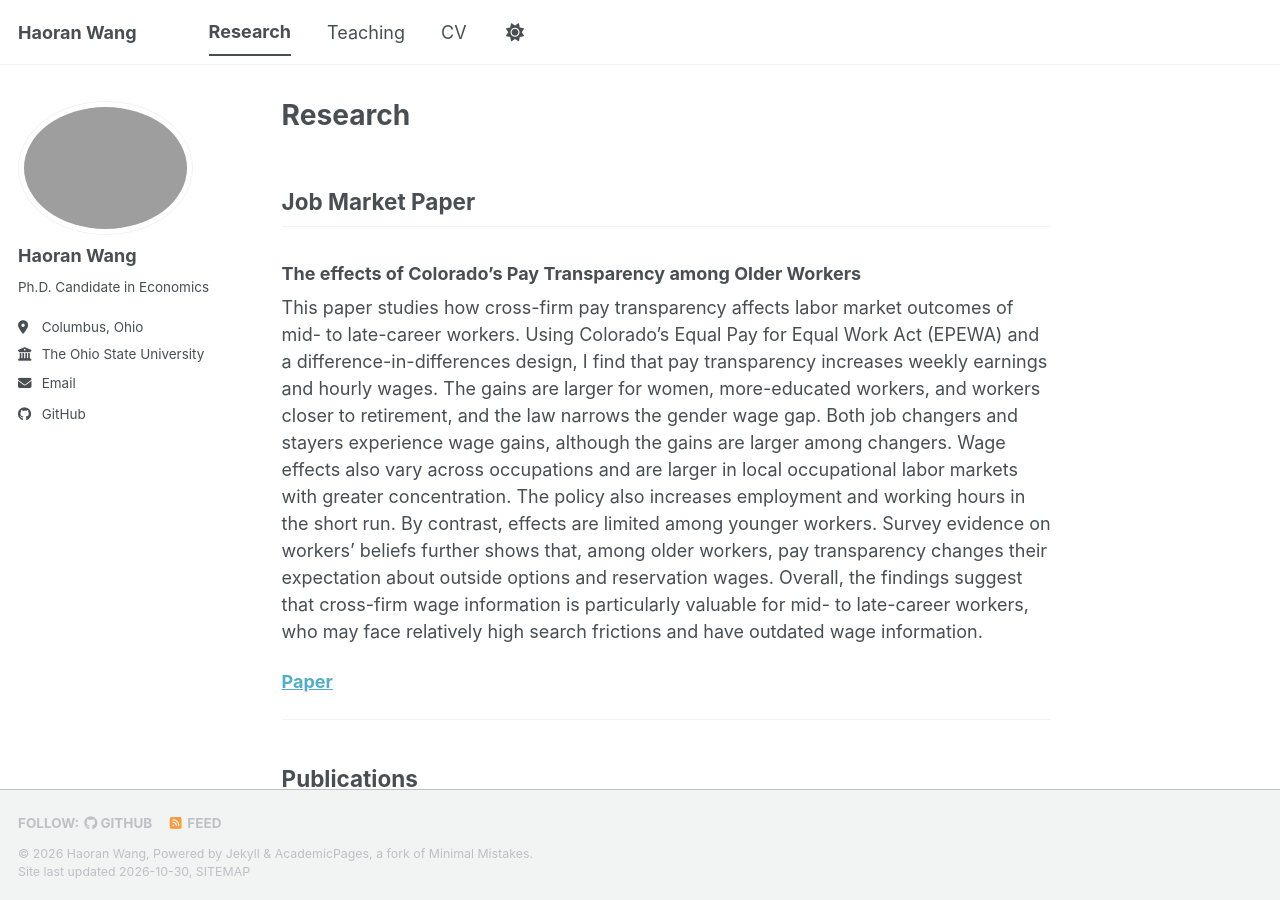
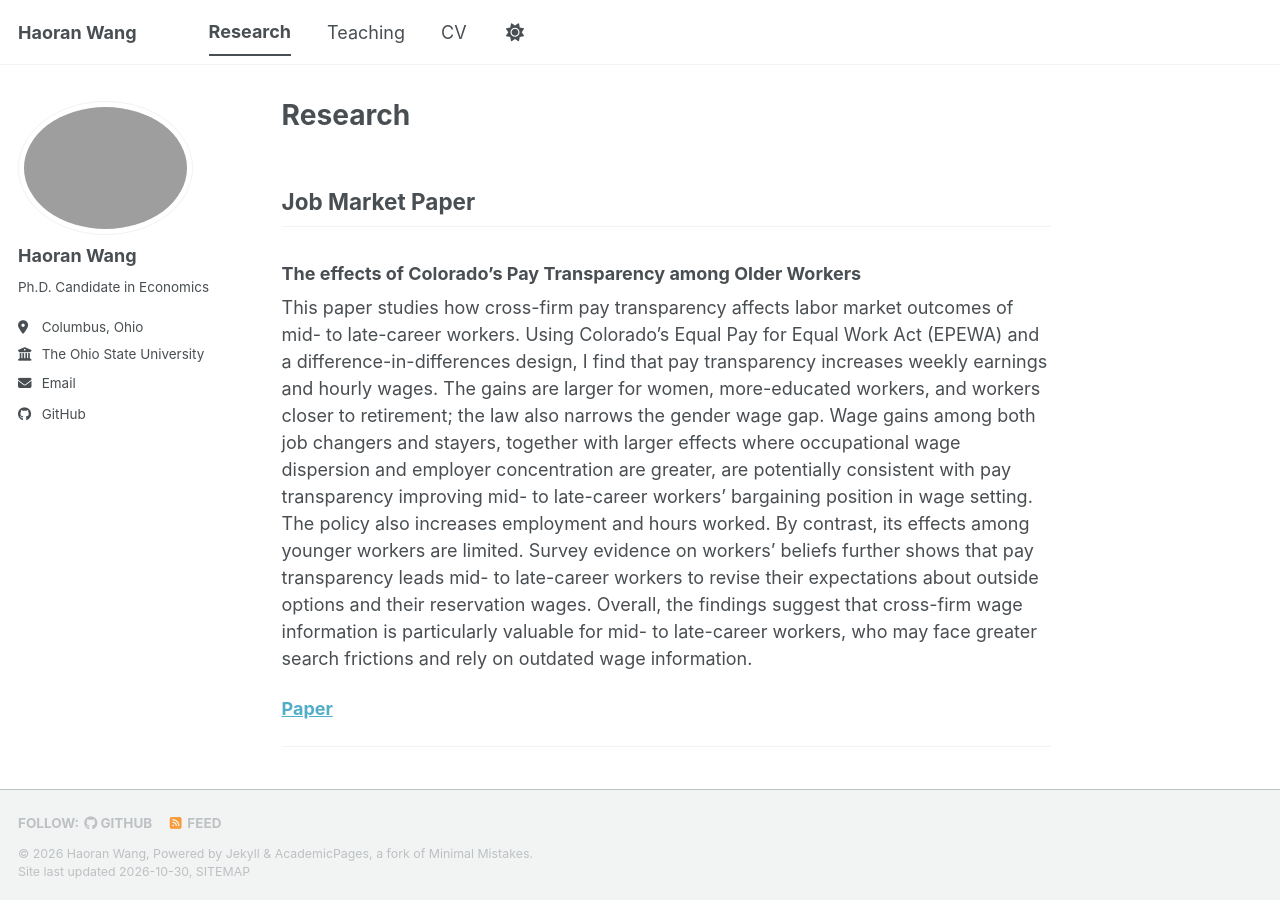
Before and after one commit to hwang853/hwang853.github.io, a Jekyll site: the page built from _pages/research.md, in a window 1280 px wide and 900 px high. Built offline with Jekyll 4.4.1, drawn with Linux system fonts in a browser that asks for light colours; a style sheet for code colours, icons or effects is not loaded.

Commit message:
Update research.md

```diff
--- a/_pages/research.md
+++ b/_pages/research.md
@@ -8,7 +8,7 @@ author_profile: true
 
 ### The effects of Colorado's Pay Transparency among Older Workers
 
-This paper studies how cross-firm pay transparency affects labor market outcomes of mid- to late-career workers. Using Colorado's Equal Pay for Equal Work Act (EPEWA) and a difference-in-differences design, I find that pay transparency increases weekly earnings and hourly wages. The gains are larger for women, more-educated workers, and workers closer to retirement, and the law narrows the gender wage gap. Both job changers and stayers experience wage gains, although the gains are larger among changers. Wage effects also vary across occupations and are larger in local occupational labor markets with greater concentration. The policy also increases employment and working hours in the short run. By contrast, effects are limited among younger workers. Survey evidence on workers' beliefs further shows that, among older workers, pay transparency changes their expectation about outside options and reservation wages. Overall, the findings suggest that cross-firm wage information is particularly valuable for mid- to late-career workers, who may face relatively high search frictions and have outdated wage information.
+This paper studies how cross-firm pay transparency affects labor market outcomes of mid- to late-career workers. Using Colorado's Equal Pay for Equal Work Act (EPEWA) and a difference-in-differences design, I find that pay transparency increases weekly earnings and hourly wages. The gains are larger for women, more-educated workers, and workers closer to retirement; the law also narrows the gender wage gap. Wage gains among both job changers and stayers, together with larger effects where occupational wage dispersion and employer concentration are greater, are potentially consistent with pay transparency improving mid- to late-career workers' bargaining position in wage setting. The policy also increases employment and hours worked. By contrast, its effects among younger workers are limited. Survey evidence on workers’ beliefs further shows that pay transparency leads mid- to late-career workers to revise their expectations about outside options and their reservation wages. Overall, the findings suggest that cross-firm wage information is particularly valuable for mid- to late-career workers, who may face greater search frictions and rely on outdated wage information.
 
 **[Paper](/files/JMP_Haoran_Wang.pdf)**
 
```
